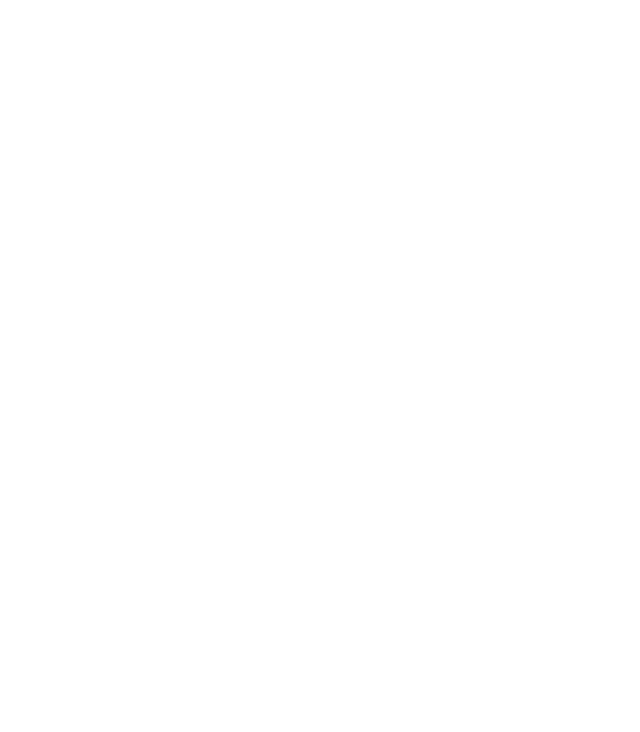
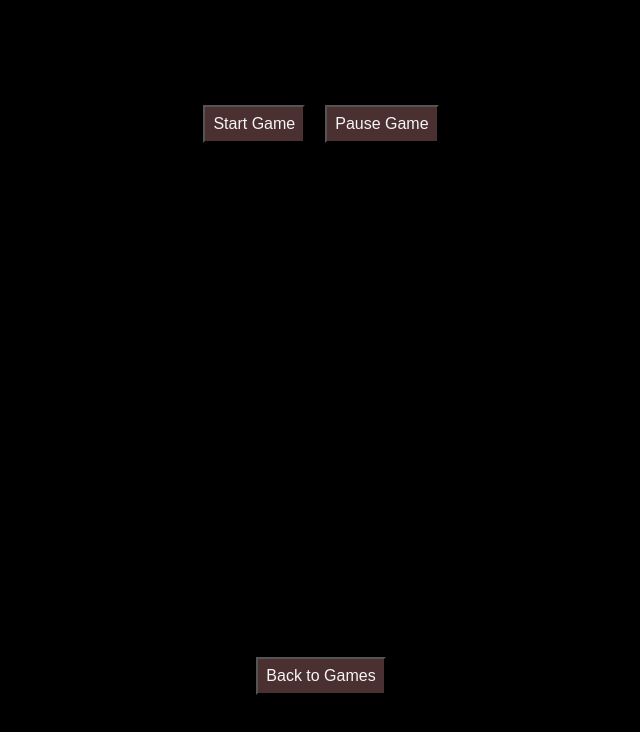
Before and after one commit to rin-11/js-browser-games, a plain HTML site: page flappy-bird/index.html in a window 1280 px wide. Shown: the whole page, without its empty margins (319-959 px from the left). Drawn offline with Linux system fonts and the light colour scheme.

Commit message:
flappbird set up

```diff
--- a/flappy-bird/index.html
+++ b/flappy-bird/index.html
@@ -7,6 +7,19 @@
     <link rel="stylesheet" href="style.css">
 </head>
 <body>
+    <div class="game-container">
+        <div id="control-panel" >
+            <button id="startButton">Start Game</button>
+            <button id="pauseButton">Pause Game</button>
+        </div>
+        <canvas id="flappbirdCanvas" width="640" height="480"></canvas>
+        <div id="score">Score: 0</div>
+        <div class="gamescreen">
+            <a href="../games.html">
+                <button class="gamescreen">Back to Games</button>
+            </a>
+        </div>
+    </div>
     <script src="main.js"></script>
 </body>
 </html>
--- a/flappy-bird/style.css
+++ b/flappy-bird/style.css
@@ -0,0 +1,33 @@
+body {
+    display: flex;
+    justify-content: center;
+    align-items: center;
+    height: 100vh;
+    margin: 0;
+    background-color: #000;
+}
+
+.game-container {
+    display: flex;
+    flex-direction: column;
+    align-items: center;
+}
+
+#gameCanvas {
+    background-color: #6a6161;
+    margin: 20px;
+    box-shadow: 0 0 5px 5px white;
+}
+
+button {
+    font-size: 16px;
+    background-color: rgb(74, 48, 48);
+    color: rgb(247, 245, 245);
+    margin: 8px;
+    padding: 8px;
+}
+
+button:hover {
+    background-color: rgb(224, 144, 238);
+    cursor: pointer;
+}
```
